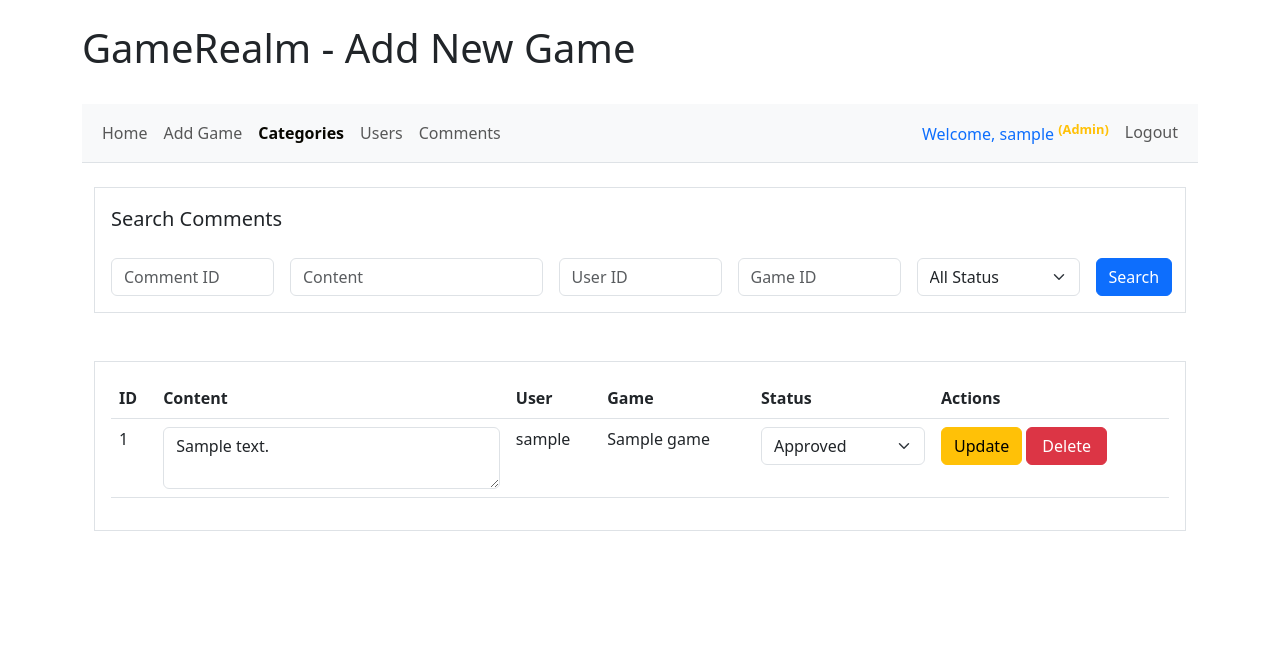
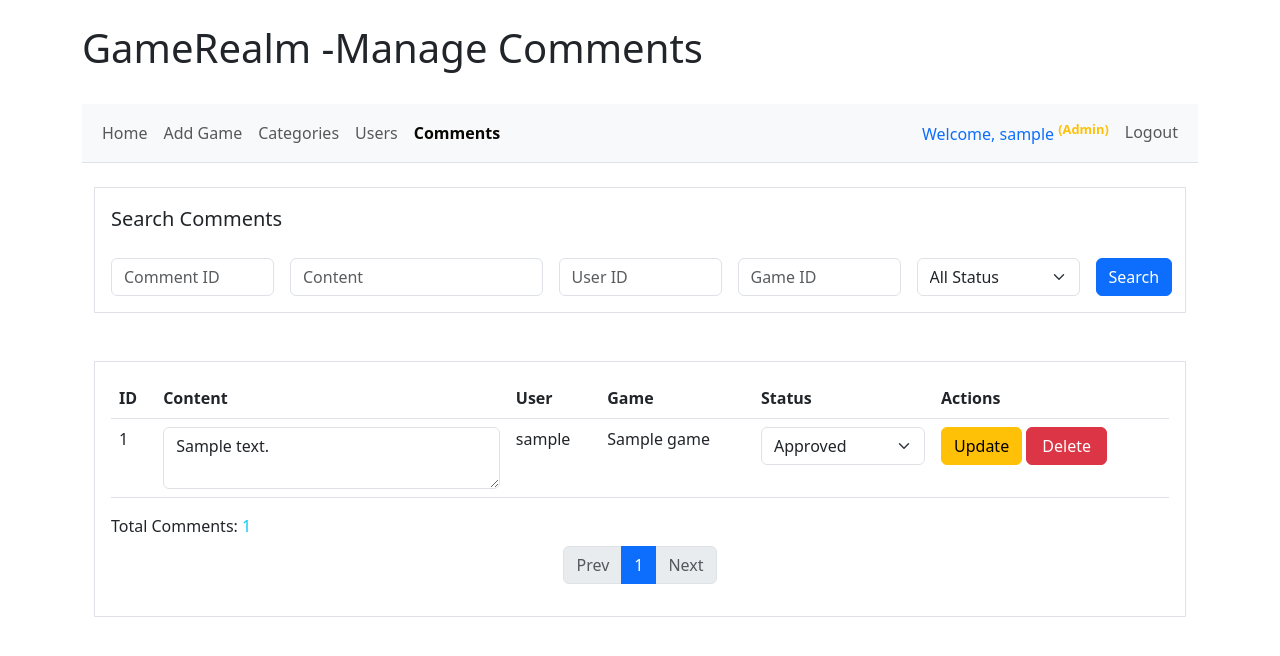
Before and after one commit to William-WYL/gamerealm-cms-project, a PHP site: page /comments/manage_comments.php in a window 1280 px wide. Shown: the top 656 px of the page. Run offline with PHP 8.4, Linux system fonts and the light colour scheme; the visitor is signed in with stand-in values (Sample User, id 1); tables that the repository leaves empty or names only in its code hold one stand-in row (values such as "Sample post").

Commit message:
Added pagination for index, manage_users, manage_comments

```diff
--- a/categories/manage_categories.php
+++ b/categories/manage_categories.php
@@ -23,13 +23,13 @@ require('../tools/authenticate.php');
   <link rel="stylesheet" href="../general.css">
   <link rel="stylesheet" href="category.css">
   <link href="https://cdn.jsdelivr.net/npm/bootstrap@5.3.0-alpha1/dist/css/bootstrap.min.css" rel="stylesheet">
-  <title>Add New Game - GameRealm</title>
+  <title>Manage Categories - GameRealm</title>
 </head>
 
 <body>
   <div class="container">
     <div class="py-4 text-start ">
-      <h1><a href="../index.php" class="text-decoration-none text-dark">GameRealm - Add New Game</a></h1>
+      <h1><a href="../index.php" class="text-decoration-none text-dark">GameRealm - Manage Categories</a></h1>
     </div>
 
     <nav id="menu" class="navbar navbar-expand-lg navbar-light bg-light border-bottom mb-2">
--- a/comments/manage_comments.php
+++ b/comments/manage_comments.php
@@ -11,6 +11,10 @@
 require('../tools/connect.php');
 require('../tools/authenticate.php');
 
+// Pagination settings
+$limit = 10;
+$page = isset($_GET['page']) ? max(1, intval($_GET['page'])) : 1;
+$offset = ($page - 1) * $limit;
 
 // Build search query
 $searchConditions = [];
@@ -50,15 +54,27 @@ $query = "SELECT c.*, u.username, g.title
 if (!empty($searchConditions)) {
   $query .= " WHERE " . implode(" AND ", $searchConditions);
 }
-$query .= " ORDER BY c.created_at DESC";
+$query .= " ORDER BY c.created_at DESC LIMIT :limit OFFSET :offset";
 
 $statement = $db->prepare($query);
 foreach ($params as $key => $value) {
   $statement->bindValue($key, $value);
 }
+
+$statement->bindValue(':limit', $limit, PDO::PARAM_INT);
+$statement->bindValue(':offset', $offset, PDO::PARAM_INT);
 $statement->execute();
 $comments = $statement->fetchAll();
 
+// Get total count for pagination
+$countQuery = "SELECT COUNT(*) FROM comments" . (!empty($searchConditions) ? " WHERE " . implode(" AND ", $searchConditions) : "");
+$countStatement = $db->prepare($countQuery);
+foreach ($params as $key => $value) {
+  $countStatement->bindValue($key, $value);
+}
+$countStatement->execute();
+$totalComments = $countStatement->fetchColumn();
+$totalPages = ceil($totalComments / $limit);
 ?>
 <!DOCTYPE html>
 <html lang="en">
@@ -74,7 +90,7 @@ $comments = $statement->fetchAll();
 <body>
   <div class="container">
     <div class="py-4 text-start ">
-      <h1><a href="../index.php" class="text-decoration-none text-dark">GameRealm - Add New Game</a></h1>
+      <h1><a href="../index.php" class="text-decoration-none text-dark">GameRealm -Manage Comments</a></h1>
     </div>
 
     <nav id="menu" class="navbar navbar-expand-lg navbar-light bg-light border-bottom mb-2">
@@ -87,9 +103,9 @@ $comments = $statement->fetchAll();
             <li class="nav-item"><a class="nav-link" href="../index.php">Home</a></li>
             <?php if (isset($_SESSION['role']) && $_SESSION['role'] === 'admin'): ?>
               <li class="nav-item"><a class="nav-link " href="../games/post.php">Add Game</a></li>
-              <li class="nav-item active"><a class="nav-link active" href="manage_categories.php">Categories</a></li>
+              <li class="nav-item"><a class="nav-link" href="../categories/manage_categories.php">Categories</a></li>
               <li class="nav-item"><a class="nav-link" href="../users/manage_users.php">Users</a></li>
-              <li class="nav-item"><a class="nav-link" href="../comments/manage_comments.php">Comments</a></li>
+              <li class="nav-item active"><a class="nav-link active" href="manage_comments.php">Comments</a></li>
             <?php endif; ?>
           </ul>
           <ul class="navbar-nav ms-auto">
@@ -196,9 +212,29 @@ $comments = $statement->fetchAll();
             <?php endforeach; ?>
           </tbody>
         </table>
+        <div class="mb-2">Total Comments: <span class="text-info"><?= $totalComments ?></span></div>
+
+        <!-- Pagination Navigation -->
+        <nav class="pagination justify-content-center">
+          <ul class="pagination">
+            <li class="page-item <?= ($page <= 1) ? 'disabled' : '' ?>">
+              <a class="page-link" href="?page=<?= $page - 1 ?>">Prev</a>
+            </li>
+            <?php for ($i = 1; $i <= $totalPages; $i++): ?>
+              <li class="page-item <?= ($page == $i) ? 'active' : '' ?>">
+                <a class="page-link" href="?page=<?= $i ?>"><?= $i ?></a>
+              </li>
+            <?php endfor; ?>
+            <li class="page-item <?= ($page >= $totalPages) ? 'disabled' : '' ?>">
+              <a class="page-link" href="?page=<?= $page + 1 ?>">Next</a>
+            </li>
+          </ul>
+        </nav>
+
       </div>
     </div>
   </div>
+
 
   <!-- Bootstrap JS -->
   <script src="https://cdn.jsdelivr.net/npm/bootstrap@5.3.0-alpha1/dist/js/bootstrap.bundle.min.js"></script>
--- a/users/process_login.php
+++ b/users/process_login.php
@@ -8,7 +8,7 @@ if ($_SERVER['REQUEST_METHOD'] !== 'POST') {
 }
 
 // Sanitize inputs
-$email = trim(filter_input(INPUT_POST, 'email', FILTER_SANITIZE_EMAIL));
+$email = filter_input(INPUT_POST, 'email', FILTER_SANITIZE_EMAIL);
 $password = $_POST['password'];
 
 // Validate inputs
```
Also changed, not shown: comments/show_comments.php (+8 -3 lines), index.php (+44 -3 lines), users/manage_users.php (+44 -10 lines).
